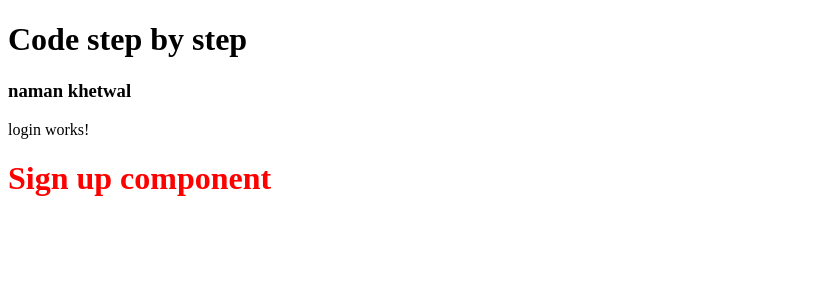
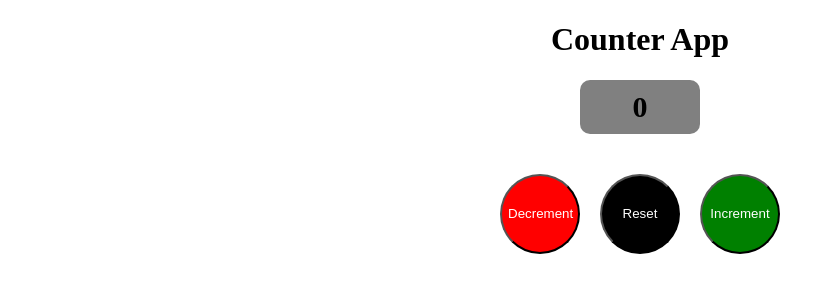
Before and after one commit to naman-024/angular-tut, an Angular app: page / in a window 1280 px wide. Shown: the top 300 px of the page, without its empty margins (0-835 px from the left). Built offline with nearby package versions, Linux system fonts and the light colour scheme.

Commit message:
Create a counter which can decrease, increase and reset  and completed the custom component, Function call, defint datatype

```diff
--- a/src/app/app.css
+++ b/src/app/app.css
@@ -0,0 +1,42 @@
+.btn{
+  width: 80px;
+  height: 80px;
+  border-radius: 50%;
+  margin: 10px;
+  color:#fff;
+  cursor: pointer;
+}
+
+.bg-red{
+  background-color: red;
+}
+
+.bg-green{
+  background-color: green;
+}
+
+.bg-black{
+  background-color: black;
+}
+
+.cnt{
+  width: 100px;
+  background-color: gray;
+  padding: 10px;
+  font-size: 30px;
+  border-radius: 10px;
+  margin: auto;
+  margin-bottom: 30px;
+  text-align: center;
+}
+
+.container{
+  display: flex;
+  align-items: center;
+  justify-content: center;
+  flex-direction: column;
+}
+
+.text{
+  text-align: center;
+}
--- a/src/app/app.html
+++ b/src/app/app.html
@@ -1,4 +1,10 @@
-<h1>Code step by step</h1>
-<h3>{{name}}</h3>
-<app-login></app-login>
-<app-signup></app-signup>
+<h1 class="text">Counter App</h1>
+
+<div class="container">
+  <h2 class="cnt">{{count}}</h2>
+  <div>
+    <button (click)="handleCounter('minus')" class="btn bg-red">Decrement</button>
+    <button (click)="handleCounter('reset')" class="btn bg-black">Reset</button>
+    <button (click)="handleCounter('plus')" class="btn bg-green">Increment</button>
+  </div>
+</div>
--- a/src/app/app.ts
+++ b/src/app/app.ts
@@ -1,15 +1,38 @@
 import { Component, signal } from '@angular/core';
 import { RouterOutlet } from '@angular/router';
-import { Login } from './login/login';
-import { Signup } from "./signup/signup";
 
 @Component({
   selector: 'app-root',
-  imports: [Login, Signup],
+  imports: [ ],
   templateUrl: './app.html',
   styleUrl: './app.css'
 })
 export class App {
-  protected readonly title = signal('angular-tut');
-  name= "naman khetwal"
+  count: number = 0;
+
+  // handleIncrement(){
+  //   this.count = this.count + 1
+  // }
+
+  // handleDecrement(){
+  //   this.count = this.count-1
+  // }
+
+  // handleReset(){
+  //   this.count= 0
+  // }
+
+  handleCounter(val:string){
+    if(val == 'minus'){
+      if(this.count > 0){
+      this.count = this.count -1
+      }
+    }
+    else if( val == 'plus'){
+      this.count = this.count +1
+    }
+    else{
+      this.count = 0
+    }
+  }
 }
--- /dev/null
+++ b/src/app/decrement/decrement.html
@@ -0,0 +1 @@
+<p>decrement works!</p>
--- a/src/app/login/login.html
+++ /dev/null
@@ -1 +0,0 @@
-<p>login works!</p>
--- a/src/app/signup/signup.html
+++ /dev/null
@@ -1 +0,0 @@
-<h1 style="color: red;">Sign up component</h1>
```
Also changed, not shown: src/app/decrement/decrement.ts (added, +11 -0 lines), src/app/login/login.ts (deleted, +0 -11 lines), src/app/signup/signup.ts (deleted, +0 -11 lines), src/app/decrement/decrement.css (added), src/app/profile/profile.component.ts (deleted), src/app/signup/signup.css (deleted), 2 other files (tests, documents, lock files or other folders).
